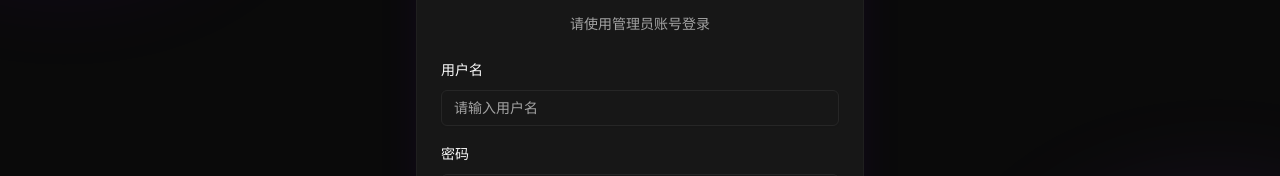
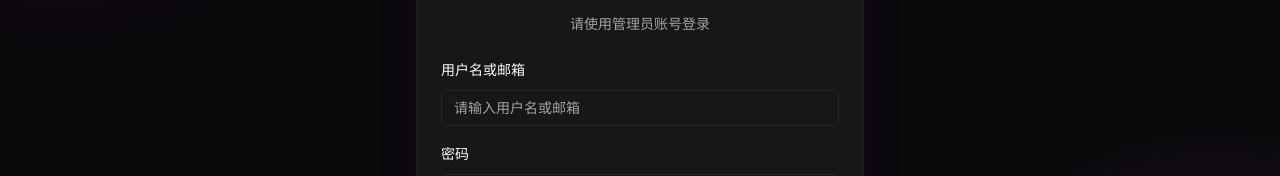
Before and after one commit to kiriharachikuu/music-admin, a Next.js app: page /login in a window 1280 px wide. Shown: the part 318-494 px from the top of the page. Built offline with nearby package versions, Linux system fonts and the light colour scheme; no server answers.

Commit message:
Update page.tsx

```diff
--- a/app/login/page.tsx
+++ b/app/login/page.tsx
@@ -30,7 +30,7 @@ import {
 
 // 登录表单校验规则
 const loginSchema = z.object({
-  username: z.string().min(1, { message: "请输入用户名" }),
+  account: z.string().min(1, { message: "请输入用户名或邮箱" }),
   password: z
     .string()
     .min(1, { message: "请输入密码" })
@@ -58,7 +58,7 @@ function LoginCard() {
 
   const form = useForm<LoginFormValues>({
     resolver: zodResolver(loginSchema),
-    defaultValues: { username: "", password: "" },
+    defaultValues: { account: "", password: "" },
   });
 
   async function onSubmit(values: LoginFormValues) {
@@ -102,13 +102,13 @@ function LoginCard() {
           <form onSubmit={form.handleSubmit(onSubmit)} className="space-y-4">
             <FormField
               control={form.control}
-              name="username"
+              name="account"
               render={({ field }) => (
                 <FormItem>
-                  <FormLabel>用户名</FormLabel>
+                  <FormLabel>用户名或邮箱</FormLabel>
                   <FormControl>
                     <Input
-                      placeholder="请输入用户名"
+                      placeholder="请输入用户名或邮箱"
                       autoComplete="username"
                       disabled={submitting}
                       {...field}
```
